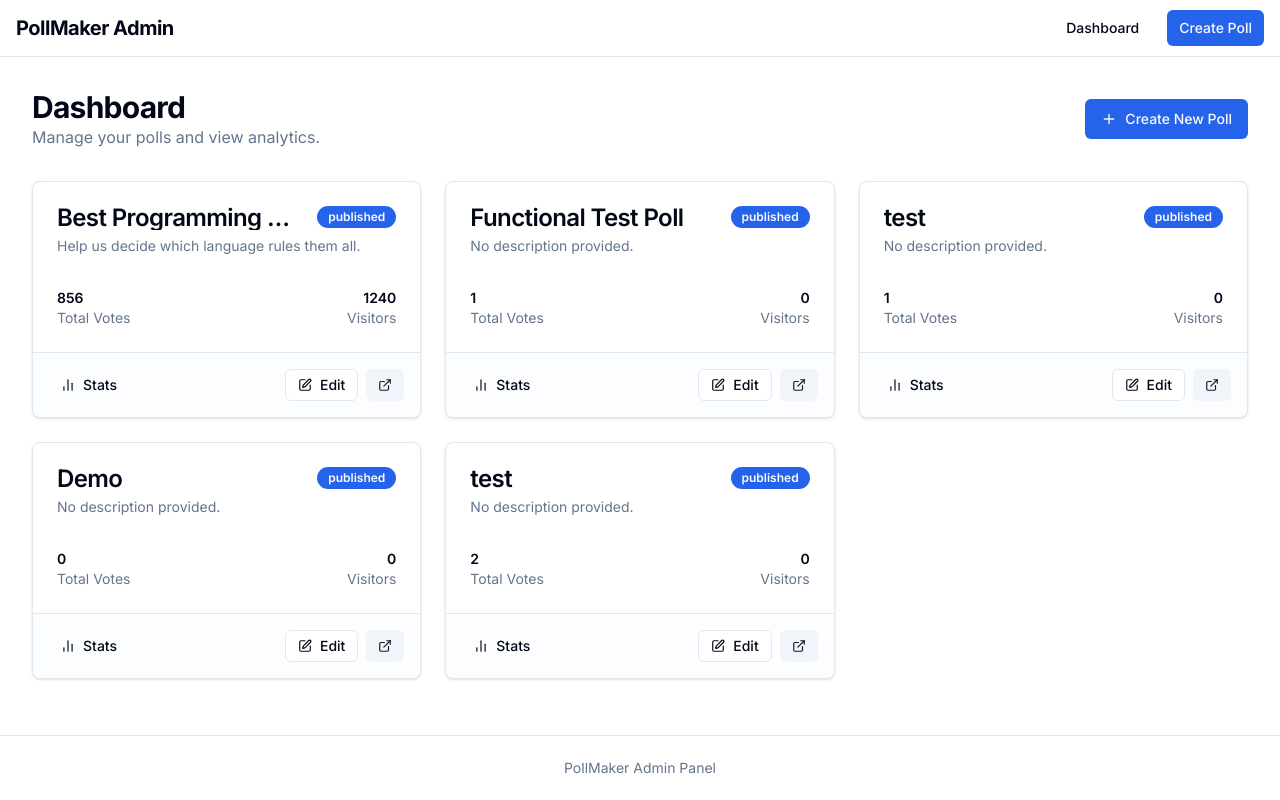
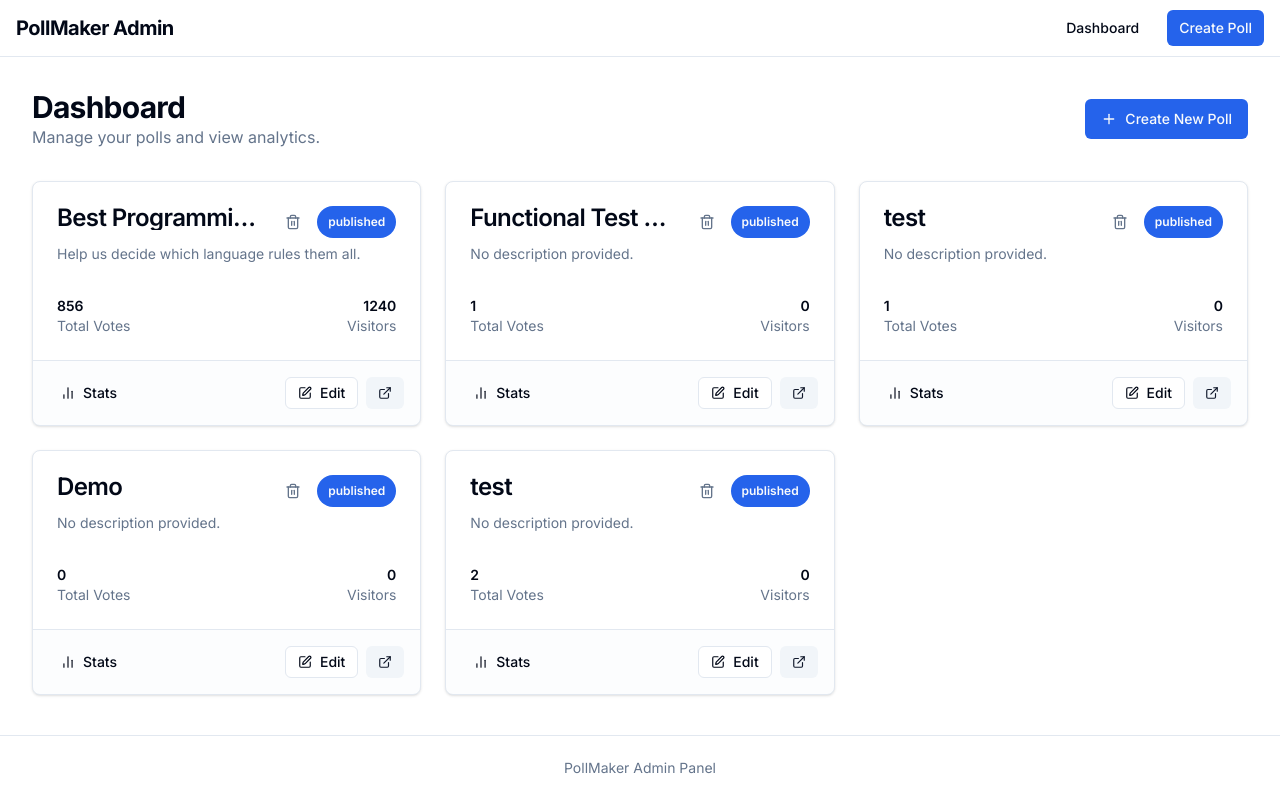
Before and after one commit to Rahat-Hridoy/Poll_maker, a Next.js app: page /admin/dashboard in a window 1280 px wide. Built offline with nearby package versions, Linux system fonts and the light colour scheme.

Commit message:
feat: Implement core poll creation, voting, and deletion functionality with an admin dashboard and public viewing pages.

```diff
--- a/app/actions.ts
+++ b/app/actions.ts
@@ -2,7 +2,7 @@
 
 import { revalidatePath } from 'next/cache';
 import { Poll } from '@/lib/data';
-import { getPoll, getPolls, savePoll } from '@/lib/store';
+import { getPoll, getPolls, savePoll, deletePollFromStore } from '@/lib/store';
 
 export async function createPoll(formData: any) {
     const { title, description, questions } = formData;
@@ -74,6 +74,18 @@ export async function submitVote(pollId: string, answers: Record<string, string>
     savePoll(poll);
     revalidatePath(`/admin/${pollId}/stats`);
     revalidatePath(`/poll/${pollId}`);
+    revalidatePath(`/admin/dashboard`);
 
     return { success: true };
 }
+
+export async function deletePoll(id: string) {
+    try {
+        deletePollFromStore(id);
+        revalidatePath('/admin/dashboard');
+        return { success: true };
+    } catch (error) {
+        console.error("Error deleting poll:", error);
+        return { success: false, error: "Failed to delete poll" };
+    }
+}
--- a/app/admin/dashboard/page.tsx
+++ b/app/admin/dashboard/page.tsx
@@ -3,7 +3,8 @@ import { Button } from "@/components/ui/button";
 import { Card, CardContent, CardFooter, CardHeader, CardTitle, CardDescription } from "@/components/ui/card";
 import { Badge } from "@/components/ui/badge";
 import { getPolls } from "@/lib/store";
-import { Plus, BarChart2, Edit, ExternalLink } from "lucide-react";
+import { Plus, BarChart2, Edit, ExternalLink, Trash2 } from "lucide-react";
+import { DeletePollButton } from "@/components/poll/delete-poll-button";
 
 export default function AdminDashboard() {
     const polls = getPolls();
@@ -28,9 +29,12 @@ export default function AdminDashboard() {
                         <CardHeader>
                             <div className="flex justify-between items-start">
                                 <CardTitle className="truncate pr-4">{poll.title}</CardTitle>
-                                <Badge variant={poll.status === 'published' ? 'default' : 'secondary'}>
-                                    {poll.status}
-                                </Badge>
+                                <div className="flex gap-2">
+                                    <DeletePollButton id={poll.id} />
+                                    <Badge variant={poll.status === 'published' ? 'default' : 'secondary'}>
+                                        {poll.status}
+                                    </Badge>
+                                </div>
                             </div>
                             <CardDescription className="line-clamp-2">
                                 {poll.description || "No description provided."}
--- a/app/poll/[id]/page.tsx
+++ b/app/poll/[id]/page.tsx
@@ -1,12 +1,28 @@
 import { PollViewer } from "@/components/poll/poll-viewer";
 import { getPoll } from "@/lib/store";
 import { notFound } from "next/navigation";
+import Link from "next/link";
+import { Button } from "@/components/ui/button";
 
 export default async function PublicPollPage({ params }: { params: Promise<{ id: string }> }) {
     const { id } = await params;
     const poll = getPoll(id);
 
     if (!poll) {
+        // Fallback for Vercel/Serverless cold starts where in-memory state is lost
+        if (id.startsWith('poll-')) {
+            return (
+                <div className="max-w-3xl mx-auto py-12 px-4 text-center space-y-4">
+                    <h1 className="text-2xl font-bold text-destructive">Poll Session Expired (Demo Limitation)</h1>
+                    <p className="text-muted-foreground">
+                        Since this is a demo running on Vercel's serverless platform, data is stored in memory and may be lost when the server "sleeps".
+                    </p>
+                    <Link href="/admin/create">
+                        <Button>Create a New Poll</Button>
+                    </Link>
+                </div>
+            );
+        }
         notFound();
     }
 
--- /dev/null
+++ b/components/poll/delete-poll-button.tsx
@@ -0,0 +1,36 @@
+"use client"
+
+import { Button } from "@/components/ui/button"
+import { Trash2 } from "lucide-react"
+import { deletePoll } from "@/app/actions"
+import { useState } from "react"
+
+export function DeletePollButton({ id }: { id: string }) {
+    const [isDeleting, setIsDeleting] = useState(false)
+
+    const handleDelete = async () => {
+        if (!confirm("Are you sure you want to delete this poll?")) return
+
+        setIsDeleting(true)
+        try {
+            await deletePoll(id)
+        } catch (error) {
+            console.error(error)
+            alert("Failed to delete poll")
+        } finally {
+            setIsDeleting(false)
+        }
+    }
+
+    return (
+        <Button
+            variant="ghost"
+            size="icon"
+            className="h-8 w-8 text-muted-foreground hover:text-destructive"
+            onClick={handleDelete}
+            disabled={isDeleting}
+        >
+            <Trash2 className="h-4 w-4" />
+        </Button>
+    )
+}
--- a/lib/store.ts
+++ b/lib/store.ts
@@ -59,3 +59,12 @@ export function savePoll(poll: Poll) {
 export function getPoll(id: string): Poll | undefined {
     return memoryPolls.find(p => p.id === id);
 }
+
+export function deletePollFromStore(id: string) {
+    memoryPolls = memoryPolls.filter(p => p.id !== id);
+    try {
+        fs.writeFileSync(DB_PATH, JSON.stringify({ polls: memoryPolls }, null, 2));
+    } catch (error) {
+        console.warn("Could not delete from file, updating memory only.");
+    }
+}
```
